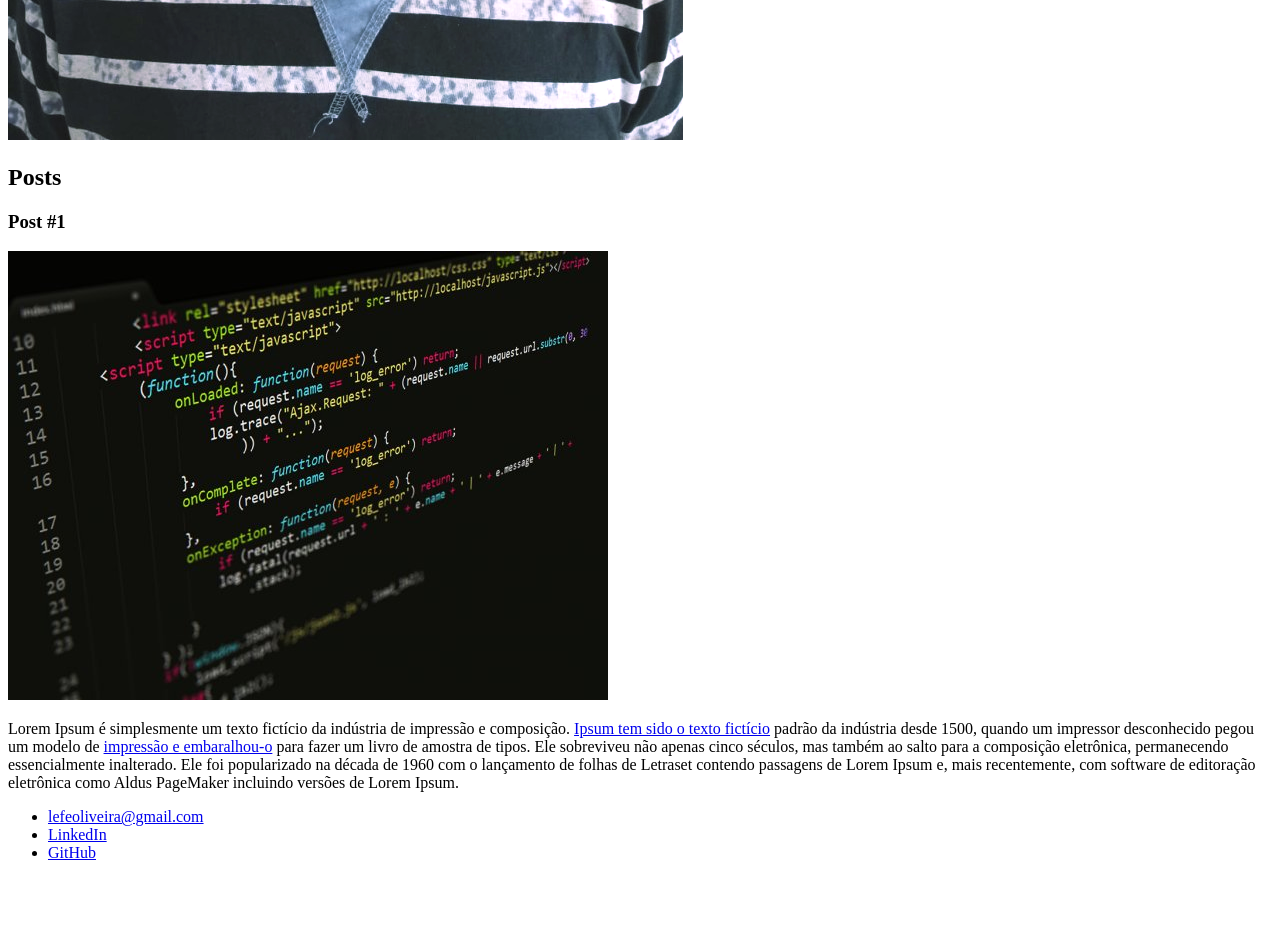
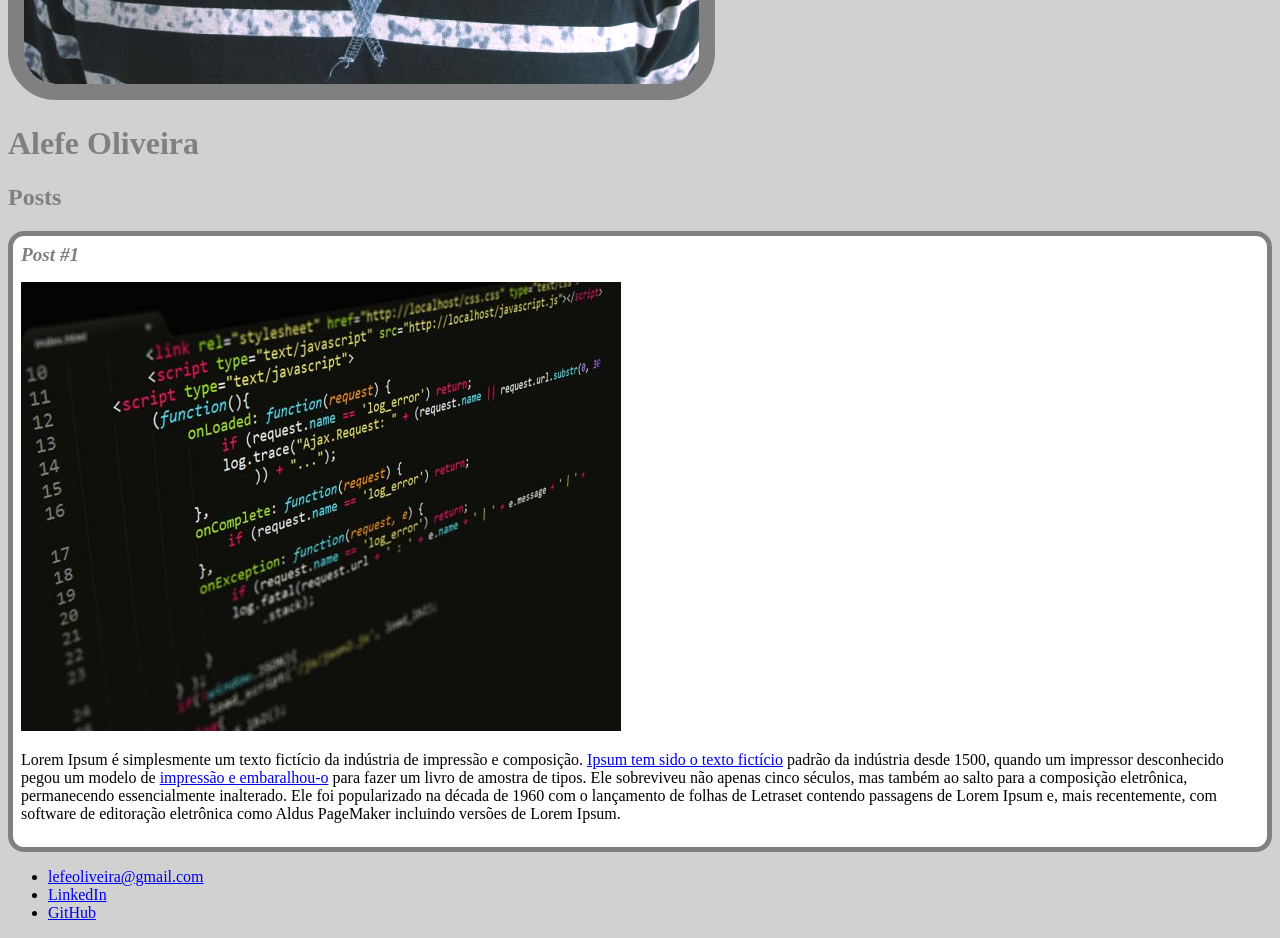
Before and after one commit to AlefeOliveira5/BootCamp-Impulso-React-, a plain HTML site: page Introdução a Criação de Websites com HTML5 e CSS3/Index.html in a window 1280 px wide. Shown: the part 840-1778 px from the top of the page. Before the commit the page ends 1718 px from the top, so only its background shows below. Drawn offline with Linux system fonts and the light colour scheme.

Commit message:
Atualização de codigo HTML e adição do style

```diff
--- a/Introdução a Criação de Websites com HTML5 e CSS3/Index.html
+++ b/Introdução a Criação de Websites com HTML5 e CSS3/Index.html
@@ -1,26 +1,28 @@
 <!DOCTYPE html>
-<html lang="en">
+<html lang="pt-br">
 <head>
     <meta charset="UTF-8">
     <meta http-equiv="X-UA-Compatible" content="IE=edge">
     <meta name="viewport" content="width=device-width, initial-scale=1.0">
     <title>Alefe Oliveira</title>
+    <link rel="stylesheet" href="style.css">
 </head>
 <body>
     <header>
-        <h1>Alefe Oliveira</h1>
+        <img src="images/alefe.png" alt="Ilustração do rosto do alefe" class="photo">
+        <h1 id="title">Alefe Oliveira</h1>
     </header>
     <section>
         <header>
-            <img src="images/alefe.png">
-            <h2>Posts</h2>
+
+            <h2 class="subtitle">Posts</h2>
         </header>
-        <article>
+        <article class="post">
             <header>
-                <h3>Post #1</h3>
-                <img src="images/code.jpg" alt="Editor de texto contendo codigo JS">
+                <h3 class="post_title">Post #1</h3>
+                <img src="images/code.jpg" alt="Editor de texto contendo codigo JS" class="post_image">
             </header>
-            <p>
+            <p class="post_content">
                 Lorem Ipsum é simplesmente um texto fictício da indústria de impressão e composição. <a href="https://www.linkedin.com/in/alefe-oliveira-65ba8a101/" target="_blank">Ipsum tem sido o texto fictício</a> padrão da indústria desde 1500, quando um impressor desconhecido pegou um modelo de <a href="mailto:lefeoliveira@gmail.com">impressão e embaralhou-o</a> para fazer um livro de amostra de tipos. Ele sobreviveu não apenas cinco séculos, mas também ao salto para a composição eletrônica, permanecendo essencialmente inalterado. Ele foi popularizado na década de 1960 com o lançamento de folhas de Letraset contendo passagens de Lorem Ipsum e, mais recentemente, com software de editoração eletrônica como Aldus PageMaker incluindo versões de Lorem Ipsum.
             </p>
         </article>
--- /dev/null
+++ b/Introdução a Criação de Websites com HTML5 e CSS3/style.css
@@ -0,0 +1,37 @@
+body{
+    background: rgb(209, 209, 209);
+}
+
+.photo {
+    border: 1rem solid gray;
+    border-radius: 3rem;
+
+}
+#title, .subtitle, .post_title {
+    color: gray;
+}
+
+.post_title {
+    font-size: 1.2rem;
+    font-style: italic;
+    margin: 0;
+    margin-bottom: 1rem;
+}
+
+.post {
+    background: #fff;
+    padding: 0.5rem;
+    border: 5px solid gray;
+    margin-bottom: 1rem;
+    border-radius: 1rem;
+
+}
+
+.post_content {
+    margin: 0;
+    margin-bottom: 1rem;
+}
+
+.post_image {
+    margin-bottom: 1rem;
+}
```
